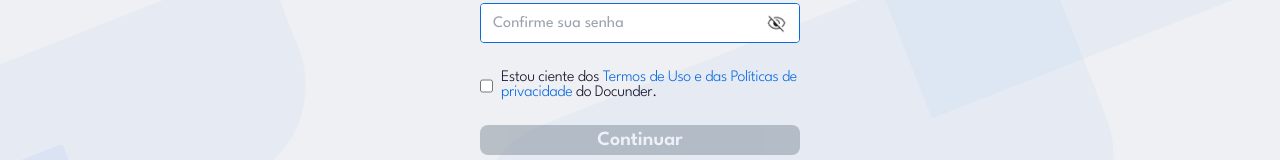
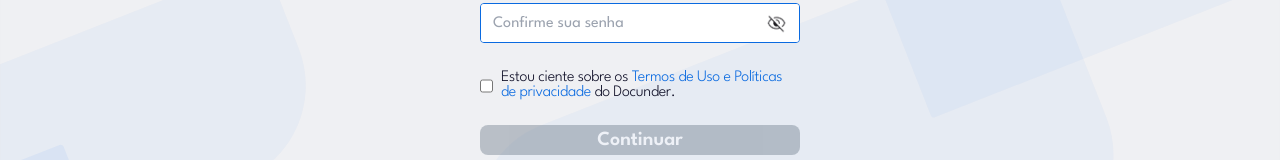
Before and after one commit to Organizacao-Docunder/frontend-app, a Next.js app in the folder nextjs-app/: page /signup in a window 1280 px wide. Shown: the part 540-700 px from the top of the page. Built offline with nearby package versions, Linux system fonts and the light colour scheme.

Commit message:
refactor: change in checkbox text

```diff
--- a/nextjs-app/src/app/signup/page.tsx
+++ b/nextjs-app/src/app/signup/page.tsx
@@ -241,7 +241,7 @@ export default function SignupPage() {
                   required
                   onClick={(e) => termsCheck(e)}
                 />
-                <label className="text-neutral-2" htmlFor='termsOfUse'>Estou ciente dos <span onClick={() => setIsModalTermsOpen(true)} className="text-primary-1 cursor-pointer">Termos de Uso e das Políticas de privacidade</span> do Docunder.</label>
+                <label className="text-neutral-2" htmlFor='termsOfUse'>Estou ciente sobre os <span onClick={() => setIsModalTermsOpen(true)} className="text-primary-1 cursor-pointer">Termos de Uso e Políticas de privacidade</span> do Docunder.</label>
               </div>
               <button type="button" disabled={!isCheckedTerms} onClick={() => goToSecondPart()} className="highlight-btn min-w-full">Continuar</button>
             </>
```
